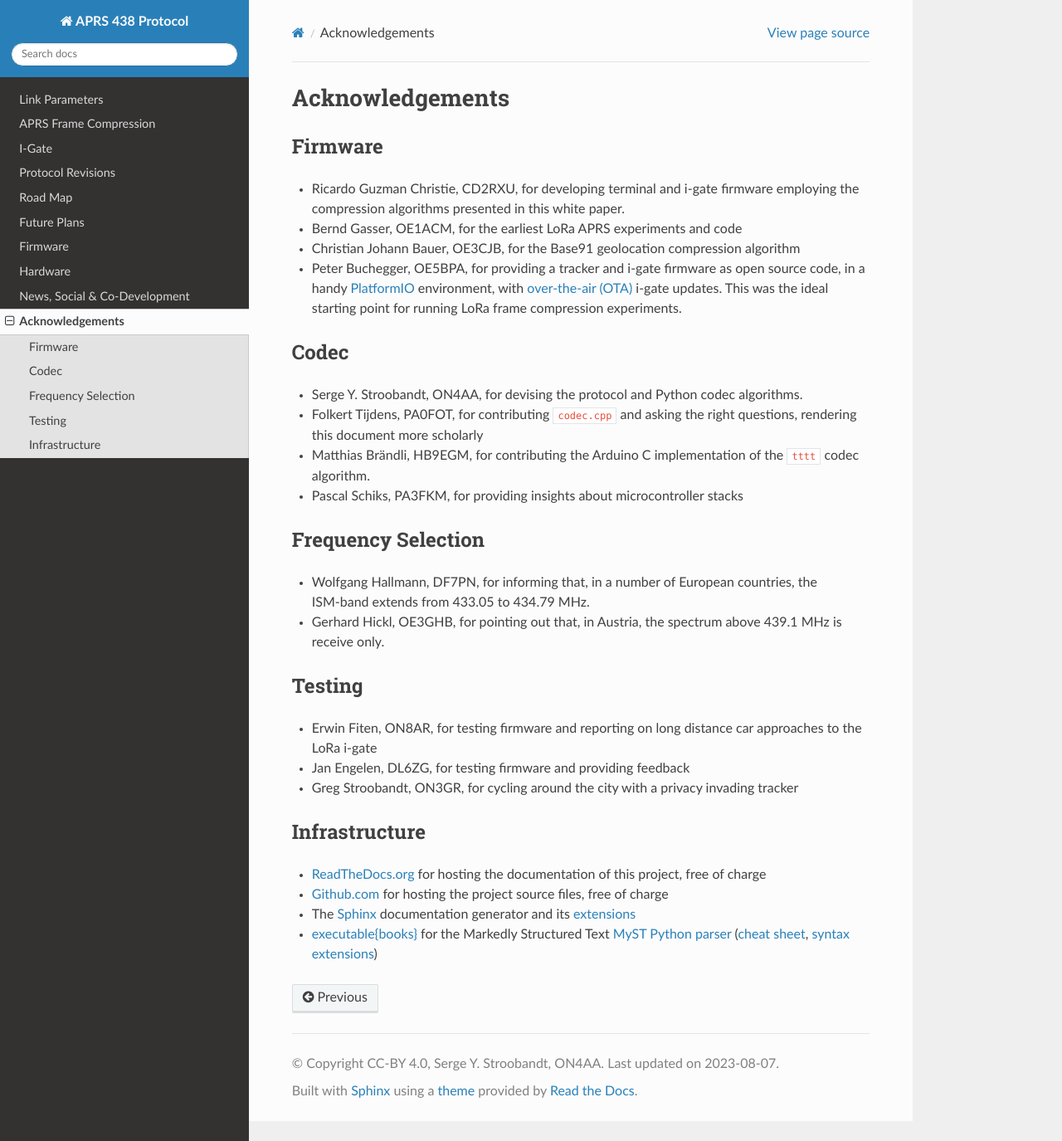
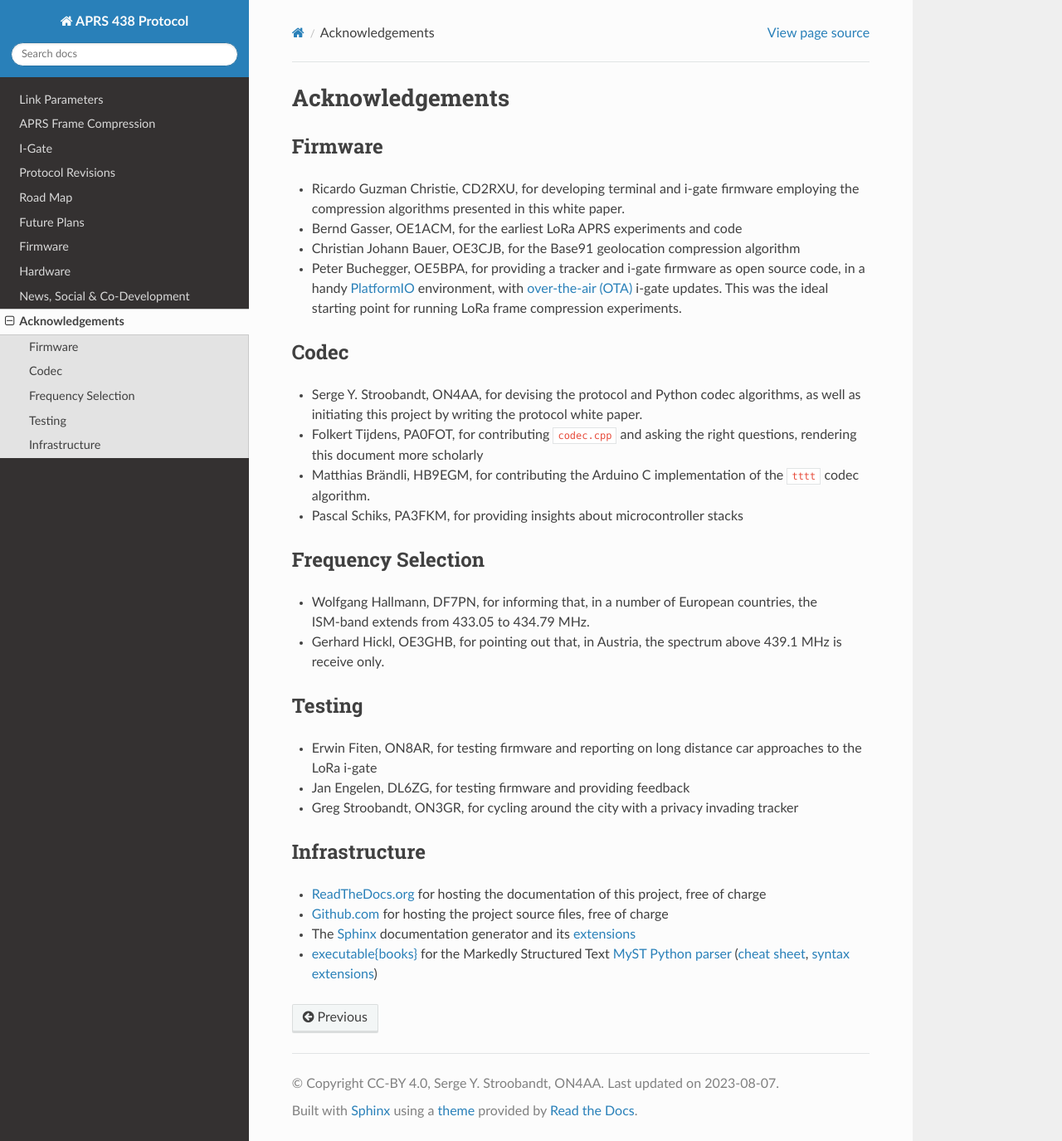
Before and after one commit to aprs438/aprs438.protocol, a Sphinx documentation site: the page built from docs/source/acknowledgements.md, in a window 1280 px wide and 1375 px high. Shown: the whole window at 83% size. Built offline with Sphinx 7.4.7 and the Read the Docs theme 2.0.0, drawn with Linux system fonts in a browser that asks for light colours.

Commit message:
acknowledgements.md

```diff
--- a/docs/source/acknowledgements.md
+++ b/docs/source/acknowledgements.md
@@ -7,7 +7,7 @@
 - Peter Buchegger, OE5BPA, for providing a tracker and i‑gate firmware as open source code, in a handy [PlatformIO](https://platformio.org) environment, with [over-the-air (OTA)](https://en.wikipedia.org/wiki/Over-the-air_programming) i‑gate updates. This was the ideal starting point for running LoRa frame compression experiments.
 
 ## Codec
-- Serge Y. Stroobandt, ON4AA, for devising the protocol and Python codec algorithms.
+- Serge Y. Stroobandt, ON4AA, for devising the protocol and Python codec algorithms, as well as initiating this project by writing the protocol white paper.
 - Folkert Tijdens, PA0FOT, for contributing [`codec.cpp`](#codec-c) and asking the right questions, rendering this document more scholarly
 - Matthias Brändli, HB9EGM, for contributing the Arduino C implementation of the `tttt` codec algorithm.
 - Pascal Schiks, PA3FKM, for providing insights about microcontroller stacks
```
